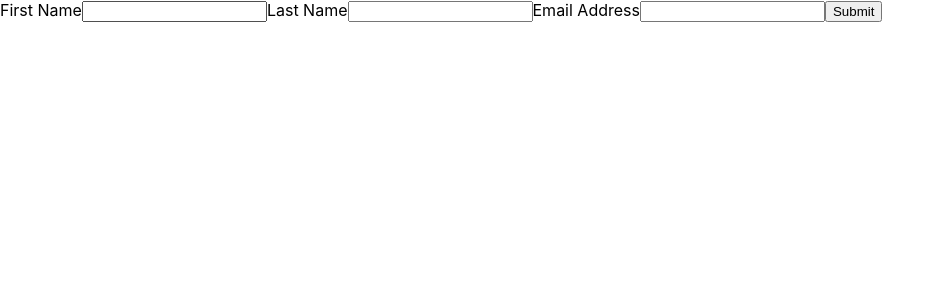
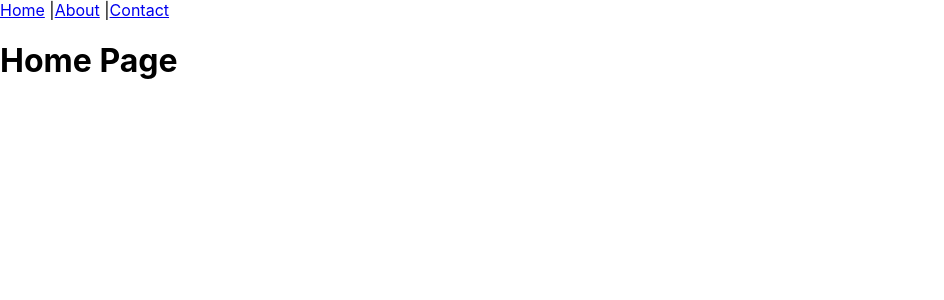
Before and after one commit to thanhtoannguyenviet/react-training, a React (Create React App) app: page / in a window 1280 px wide. Shown: the top 300 px of the page, without its empty margins (0-944 px from the left). Built offline with nearby package versions, Linux system fonts and the light colour scheme.

Commit message:
section-5.1:  basic routes

```diff
--- a/package.json
+++ b/package.json
@@ -10,6 +10,7 @@
     "formik": "^2.4.9",
     "react": "^19.2.0",
     "react-dom": "^19.2.0",
+    "react-router-dom": "^7.10.1",
     "react-scripts": "5.0.1",
     "web-vitals": "^2.1.4"
   },
--- a/src/App.js
+++ b/src/App.js
@@ -1,10 +1,22 @@
 import logo from './logo.svg';
 import './App.css';
-import SignupForm from './components/SignupForm';
+import SignupForm from './pages/SignupForm';
+import { BrowserRouter, Routes, Route, Link } from 'react-router-dom';
+import HomePage from './pages/HomePage';
 
 function App() {
   return (
-    <SignupForm/>
+    <BrowserRouter>
+    <nav>
+        <Link to="/">Home</Link> |
+        <Link to="/about">About</Link> |
+        <Link to="/contact">Contact</Link>
+      </nav>
+    <Routes>
+      <Route path="/signup" element={<SignupForm />} />
+      <Route path="/" element={<HomePage />} />
+    </Routes>
+    </BrowserRouter>
   );
 }
 
--- /dev/null
+++ b/src/pages/HomePage.jsx
@@ -0,0 +1,7 @@
+const HomePage = () => {
+  return (
+    <div>  <h1>Home Page</h1> </div>
+  );
+}
+
+export default HomePage;
```
Also changed, not shown: src/pages/SignupForm.jsx (renamed from src/components/SignupForm.jsx), 1 other file (tests, documents, lock files or other folders).
